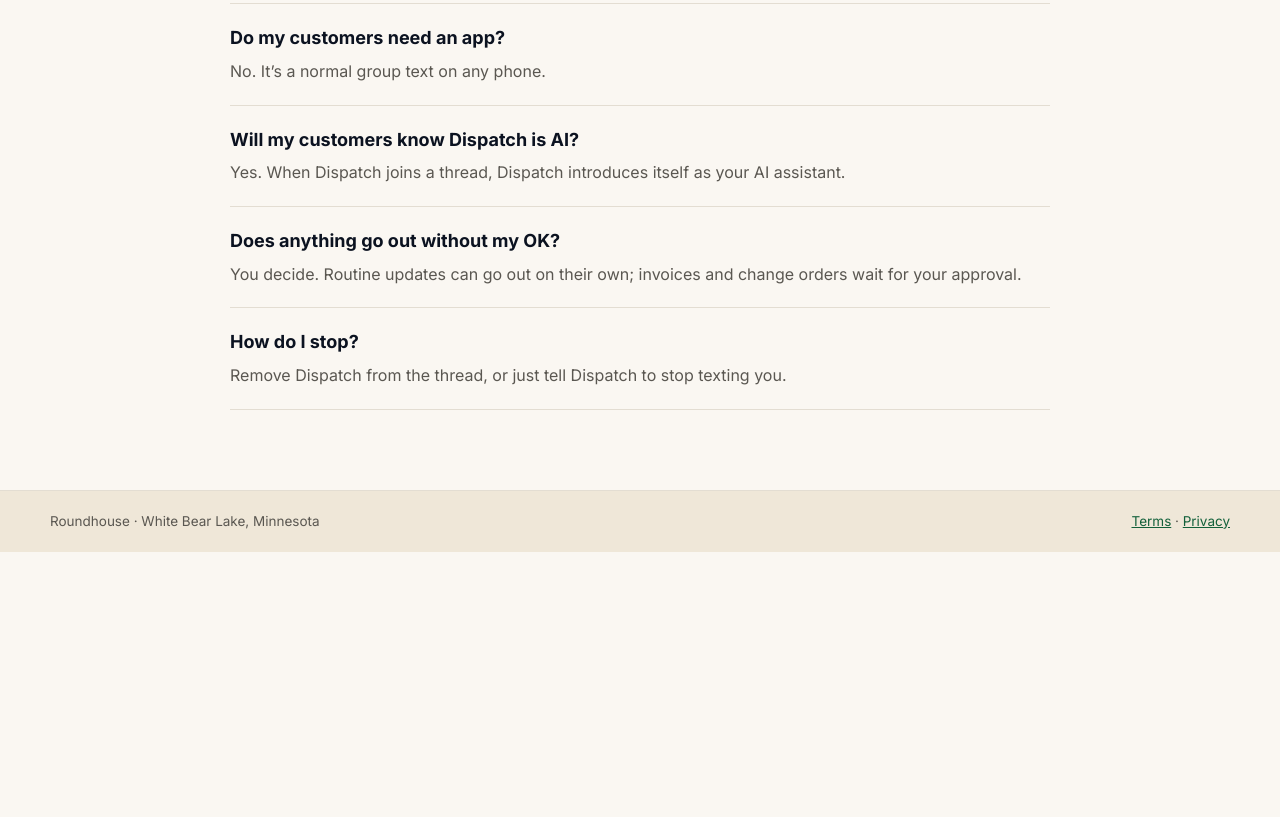
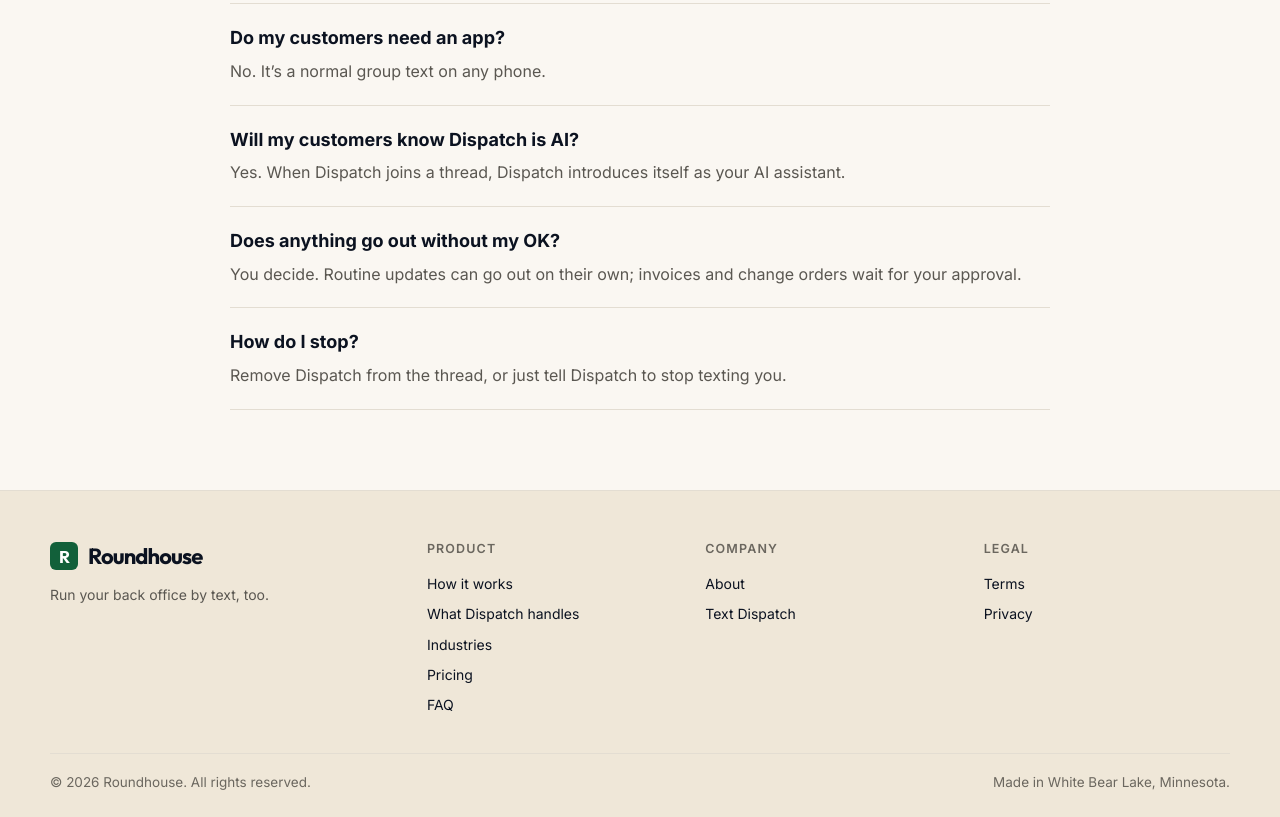
Before and after one commit to aschneiderlbl/roundhouse, a plain HTML site: page site/index.html in a window 1280 px wide. Shown: the part 4404-5221 px from the top of the page. Before the commit the page ends 4956 px from the top, so only its background shows below. Drawn offline with Linux system fonts and the light colour scheme.

Commit message:
Footer: multi-column layout like ChurchPlannerPro
Co-Authored-By: Claude Opus 5.5 <noreply@anthropic.com>
Claude-Session: https://claude.ai/code/session_01Y7bcMn1WFutF1kWVN3RvAD

```diff
--- a/site/index.html
+++ b/site/index.html
@@ -21,6 +21,8 @@ a{color:#12603a}a:hover{color:#0d4a2c}
   .h1{font-size:42px !important;line-height:46px !important}
   .three{grid-template-columns:1fr !important}
   .six{grid-template-columns:repeat(2,minmax(0,1fr)) !important}
+  .foot{grid-template-columns:1fr 1fr !important}
+  .foot > div:first-child{grid-column:1 / -1}
   .four{grid-template-columns:repeat(2,minmax(0,1fr)) !important}
   .founder{grid-template-columns:1fr !important;gap:24px !important}
   .founder img{max-width:240px}
@@ -251,9 +253,12 @@ a{color:#12603a}a:hover{color:#0d4a2c}
   </section>
 
   <footer style="border-top: 1px solid #e3ddd2; background: #efe7d8">
-    <div style="max-width: 1180px; margin: 0 auto; padding: 20px 24px; display: flex; flex-wrap: wrap; justify-content: space-between; gap: 12px; font-size: 13.5px; color: #5a5751">
-      <span>Roundhouse · White Bear Lake, Minnesota</span>
-      <span><a href="terms/">Terms</a> · <a href="privacy/">Privacy</a></span>
+    <div class="foot" style="max-width: 1180px; margin: 0 auto; padding: 48px 24px 24px; display: grid; grid-template-columns: 1.4fr repeat(3, minmax(0, 1fr)); gap: 32px">
+      <div><div style="display: flex; align-items: center; gap: 10px; color: #0b1220; font-family: Outfit, Arial, sans-serif; font-weight: 700; font-size: 22px; letter-spacing: -0.04em"><span aria-hidden="true" style="display: grid; place-items: center; width: 28px; height: 28px; border-radius: 6px; background: #12603a; color: #ffffff; font-size: 17px">R</span>Roundhouse</div><p style="margin: 10px 0 0; font-size: 14px; line-height: 21px">Run your back office by text, too.</p></div>
+      <div><div style="font-size: 12.5px; font-weight: 600; letter-spacing: .09em; text-transform: uppercase; color: #6b675f; margin-bottom: 10px">Product</div><a href="#how" style="display: block; padding: 4px 0; color: #0b1220; text-decoration: none; font-size: 14px">How it works</a><a href="#handles" style="display: block; padding: 4px 0; color: #0b1220; text-decoration: none; font-size: 14px">What Dispatch handles</a><a href="#industries" style="display: block; padding: 4px 0; color: #0b1220; text-decoration: none; font-size: 14px">Industries</a><a href="#pricing" style="display: block; padding: 4px 0; color: #0b1220; text-decoration: none; font-size: 14px">Pricing</a><a href="#faq" style="display: block; padding: 4px 0; color: #0b1220; text-decoration: none; font-size: 14px">FAQ</a></div>
+      <div><div style="font-size: 12.5px; font-weight: 600; letter-spacing: .09em; text-transform: uppercase; color: #6b675f; margin-bottom: 10px">Company</div><a href="#founder" style="display: block; padding: 4px 0; color: #0b1220; text-decoration: none; font-size: 14px">About</a><a href="sms:+16515055520" data-sms style="display: block; padding: 4px 0; color: #0b1220; text-decoration: none; font-size: 14px">Text Dispatch</a></div>
+      <div><div style="font-size: 12.5px; font-weight: 600; letter-spacing: .09em; text-transform: uppercase; color: #6b675f; margin-bottom: 10px">Legal</div><a href="terms/" style="display: block; padding: 4px 0; color: #0b1220; text-decoration: none; font-size: 14px">Terms</a><a href="privacy/" style="display: block; padding: 4px 0; color: #0b1220; text-decoration: none; font-size: 14px">Privacy</a></div>
+      <div style="grid-column: 1 / -1; border-top: 1px solid #e3ddd2; padding-top: 18px; display: flex; flex-wrap: wrap; justify-content: space-between; gap: 8px; font-size: 13.5px; color: #6b675f"><span>© 2026 Roundhouse. All rights reserved.</span><span>Made in White Bear Lake, Minnesota.</span></div>
     </div>
   </footer>
 </div>
```
